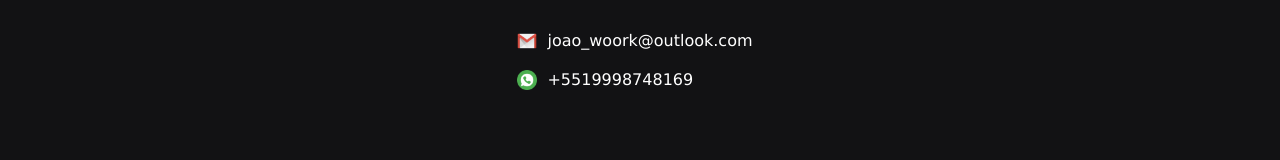
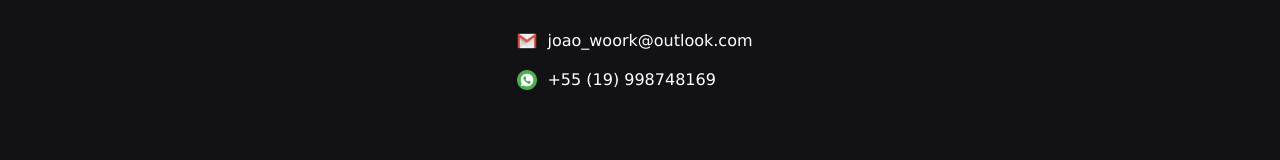
Before and after one commit to jooaogbriel/myportfolio, a React (Create React App) app: page / in a window 1280 px wide. Shown: the part 1710-1870 px from the top of the page. Built offline with nearby package versions, Linux system fonts and the light colour scheme.

Commit message:
ajustando footer

```diff
--- a/src/components/Final/index.tsx
+++ b/src/components/Final/index.tsx
@@ -18,12 +18,9 @@ export const Final = ( )=> {
                         <p>joao_woork@outlook.com</p>
                     </div>
 
-
                     <div className='tel'>
                         <img className='mini-img' src={tel} alt="" />
-                        <p>+5519998748169</p>
-
-
+                        <p>+55 (19) 998748169</p>
                     </div>
 
 
```
